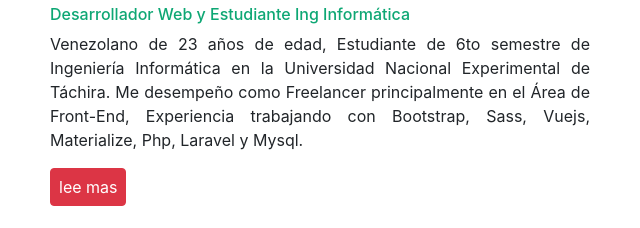
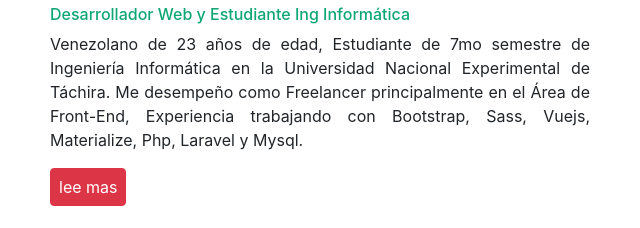
Before and after one commit to ivanjose28/ivanjose28.github.com, a plain HTML site: page index.html in a window 1280 px wide. Shown: the part 813-1041 px from the top of the page, 447-1087 px from the left. Drawn offline with Linux system fonts and the light colour scheme.

Commit message:
cambio semestre

```diff
--- a/index.html
+++ b/index.html
@@ -44,7 +44,7 @@
         <div class="col-md-6 " style="margin-top:2rem;margin-left:2rem; ">
           <h2> <img src="img/profile.png" style="width: 6%;" alt=""> Ivan Anavitarte</h2>
           <h3 style="font-size:1rem;color:rgb(14, 167, 116);">Desarrollador Web y Estudiante Ing Informática</h3>
-          <p class="text-justify">Venezolano de 23 años de edad, Estudiante de 6to semestre de Ingeniería Informática
+          <p class="text-justify">Venezolano de 23 años de edad, Estudiante de 7mo semestre de Ingeniería Informática
             en la Universidad Nacional Experimental de Táchira.
             Me desempeño como Freelancer principalmente en el Área de Front-End,
             Experiencia trabajando con Bootstrap, Sass, Vuejs, Materialize, Php, Laravel y Mysql.
```
